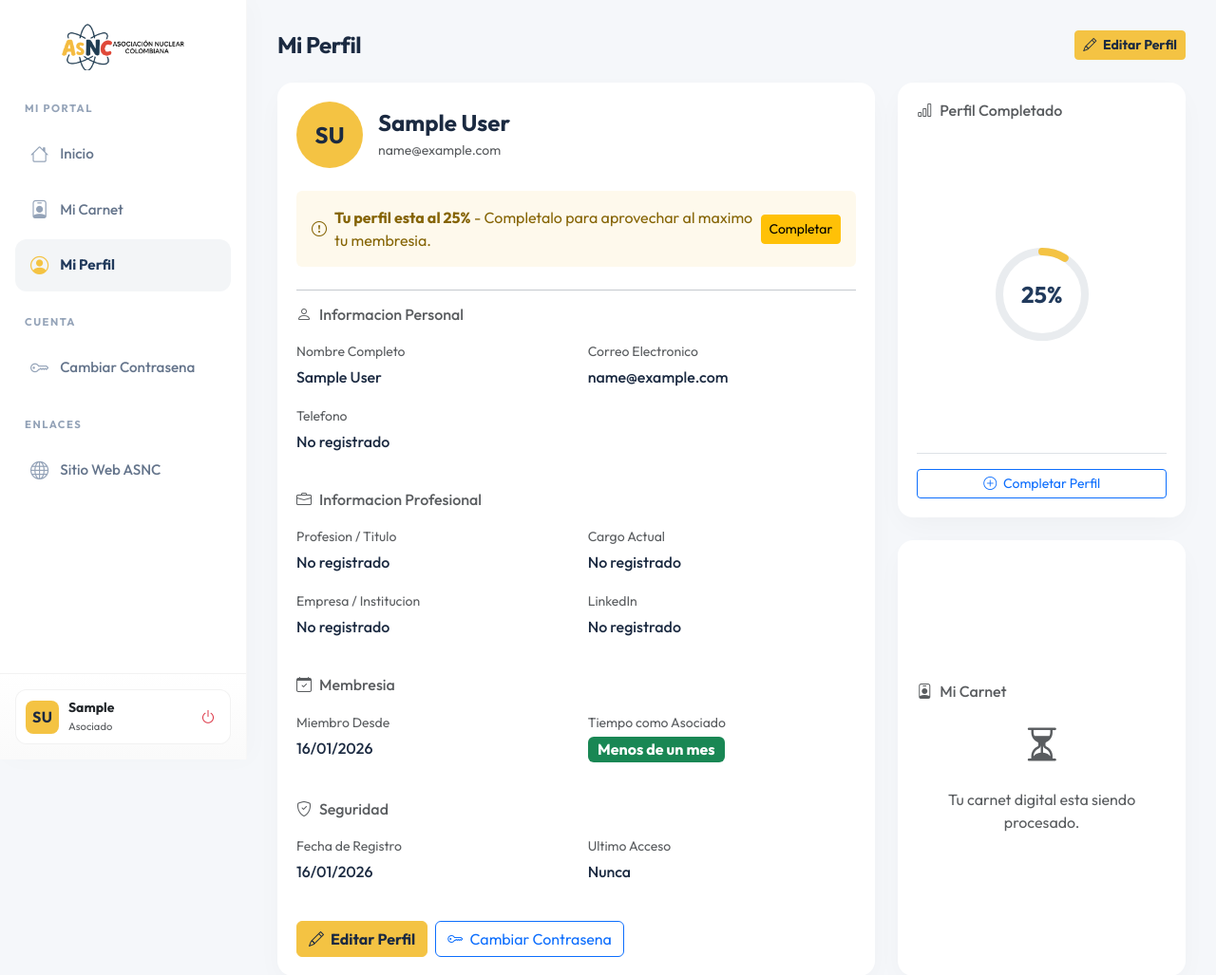
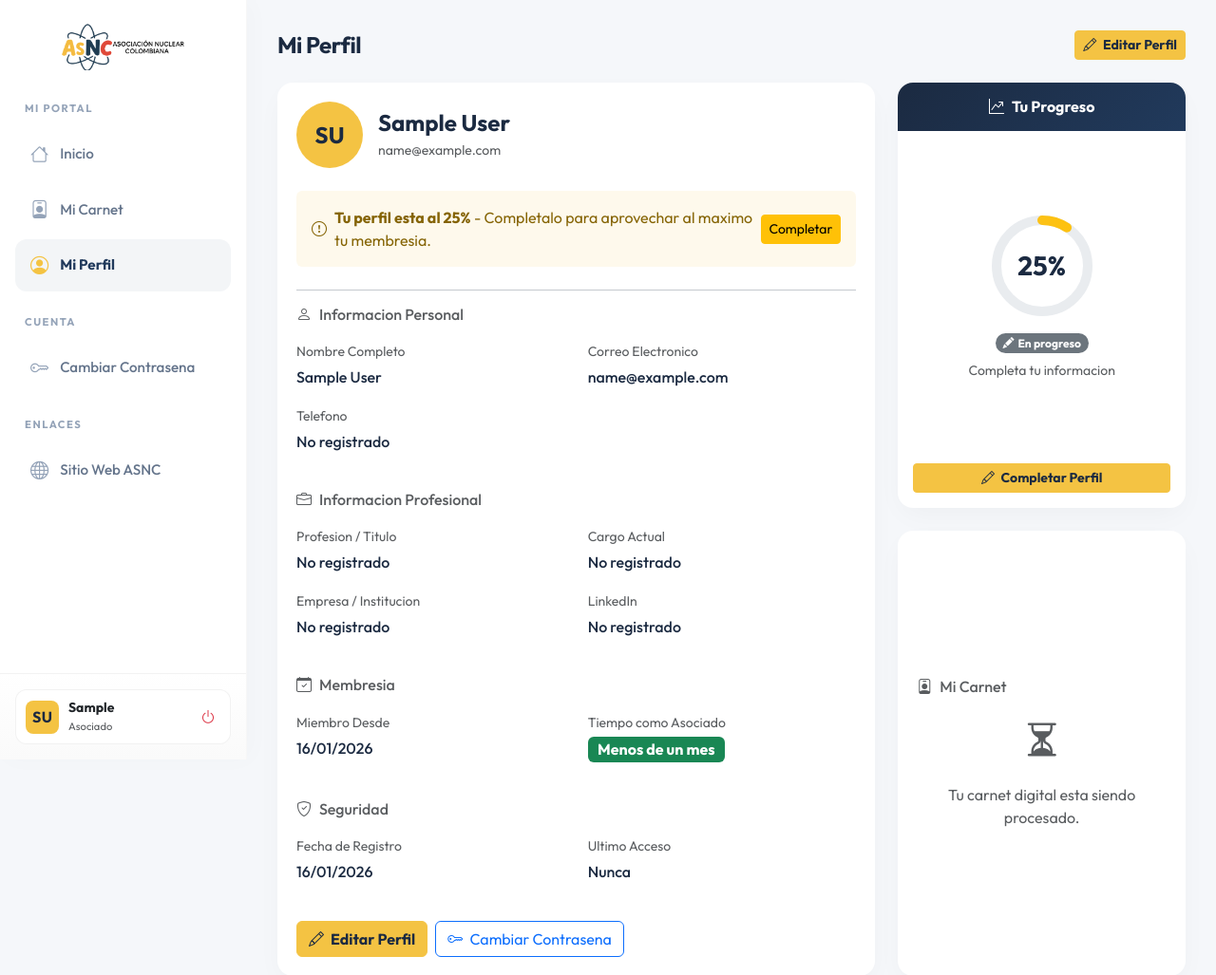
Before and after one commit to Santiago-caicedo/ASNC_WEB, a Django app: page /mi-portal/perfil/ in a window 1280 px wide. Shown: the top 1027 px of the page at 95% size. Run offline with Django 5.2, Linux system fonts and the light colour scheme; the visitor is signed in with stand-in values (Sample User, id 1).

Commit message:
cambios menores

```diff
--- a/members/templates/members/profile.html
+++ b/members/templates/members/profile.html
@@ -140,30 +140,81 @@
 
     <div class="col-lg-4 order-1 order-lg-2 d-flex flex-column" style="gap: 1.5rem;">
         <!-- Profile Completion -->
-        <div class="kpi-card flex-grow-1 d-flex flex-column">
-            <h6 class="text-muted mb-3"><i class="bi bi-bar-chart me-2"></i>Perfil Completado</h6>
+        <div class="kpi-card flex-grow-1 d-flex flex-column overflow-hidden" style="padding: 0;">
+            <!-- Header with gradient -->
+            <div class="text-center py-3" style="background: linear-gradient(135deg, #1B2A41 0%, #213a5c 100%);">
+                <h6 class="text-white mb-0 fw-semibold">
+                    <i class="bi bi-graph-up-arrow me-2"></i>Tu Progreso
+                </h6>
+            </div>
 
-            <div class="text-center flex-grow-1 d-flex flex-column justify-content-center">
-                <div class="position-relative d-inline-flex mx-auto">
-                    <svg width="100" height="100" viewBox="0 0 100 100">
-                        <circle cx="50" cy="50" r="45" fill="none" stroke="#e9ecef" stroke-width="8"/>
-                        <circle cx="50" cy="50" r="45" fill="none"
-                                stroke="{% if user.profile_completion == 100 %}#28a745{% else %}#f4c343{% endif %}"
-                                stroke-width="8"
-                                stroke-dasharray="{{ user.profile_completion|floatformat:0 }}% 283"
+            <div class="text-center flex-grow-1 d-flex flex-column justify-content-center p-3">
+                <!-- Progress Circle -->
+                <div class="position-relative d-inline-flex mx-auto mb-3">
+                    <svg width="110" height="110" viewBox="0 0 110 110">
+                        <!-- Background circle -->
+                        <circle cx="55" cy="55" r="48" fill="none" stroke="#e9ecef" stroke-width="10"/>
+                        <!-- Progress circle with gradient -->
+                        <defs>
+                            <linearGradient id="progressGradient" x1="0%" y1="0%" x2="100%" y2="100%">
+                                {% if user.profile_completion == 100 %}
+                                <stop offset="0%" style="stop-color:#28a745"/>
+                                <stop offset="100%" style="stop-color:#20c997"/>
+                                {% else %}
+                                <stop offset="0%" style="stop-color:#f4c343"/>
+                                <stop offset="100%" style="stop-color:#ffc107"/>
+                                {% endif %}
+                            </linearGradient>
+                        </defs>
+                        <circle cx="55" cy="55" r="48" fill="none"
+                                stroke="url(#progressGradient)"
+                                stroke-width="10"
+                                stroke-dasharray="{{ user.profile_completion|floatformat:0 }}% 302"
                                 stroke-linecap="round"
-                                transform="rotate(-90 50 50)"/>
+                                transform="rotate(-90 55 55)"
+                                style="transition: stroke-dasharray 0.5s ease;"/>
                     </svg>
                     <div class="position-absolute top-50 start-50 translate-middle text-center">
-                        <span class="fs-4 fw-bold" style="color: var(--asnc-blue);">{{ user.profile_completion }}%</span>
+                        <span class="fw-bold" style="font-size: 1.75rem; color: #1B2A41;">{{ user.profile_completion }}%</span>
                     </div>
                 </div>
+
+                <!-- Status Message -->
+                {% if user.profile_completion == 100 %}
+                <div class="d-flex align-items-center justify-content-center gap-2 mb-2">
+                    <span class="badge rounded-pill" style="background-color: #28a745; font-size: 0.75rem;">
+                        <i class="bi bi-check-circle-fill me-1"></i>Completo
+                    </span>
+                </div>
+                <p class="text-muted small mb-0">Tu perfil esta completo</p>
+                {% elif user.profile_completion >= 75 %}
+                <div class="d-flex align-items-center justify-content-center gap-2 mb-2">
+                    <span class="badge rounded-pill" style="background-color: #f4c343; color: #1B2A41; font-size: 0.75rem;">
+                        <i class="bi bi-star-fill me-1"></i>Casi listo
+                    </span>
+                </div>
+                <p class="text-muted small mb-0">Solo faltan algunos datos</p>
+                {% elif user.profile_completion >= 50 %}
+                <div class="d-flex align-items-center justify-content-center gap-2 mb-2">
+                    <span class="badge rounded-pill bg-info" style="font-size: 0.75rem;">
+                        <i class="bi bi-arrow-up-circle-fill me-1"></i>Buen avance
+                    </span>
+                </div>
+                <p class="text-muted small mb-0">Continua completando tu perfil</p>
+                {% else %}
+                <div class="d-flex align-items-center justify-content-center gap-2 mb-2">
+                    <span class="badge rounded-pill bg-secondary" style="font-size: 0.75rem;">
+                        <i class="bi bi-pencil-fill me-1"></i>En progreso
+                    </span>
+                </div>
+                <p class="text-muted small mb-0">Completa tu informacion</p>
+                {% endif %}
             </div>
 
             {% if user.profile_completion < 100 %}
-            <div class="mt-auto pt-3 border-top">
-                <a href="{% url 'members:profile_edit' %}" class="btn btn-outline-primary btn-sm w-100">
-                    <i class="bi bi-plus-circle me-1"></i> Completar Perfil
+            <div class="p-3 pt-0">
+                <a href="{% url 'members:profile_edit' %}" class="btn btn-asnc-gold btn-sm w-100">
+                    <i class="bi bi-pencil me-1"></i> Completar Perfil
                 </a>
             </div>
             {% endif %}
```
